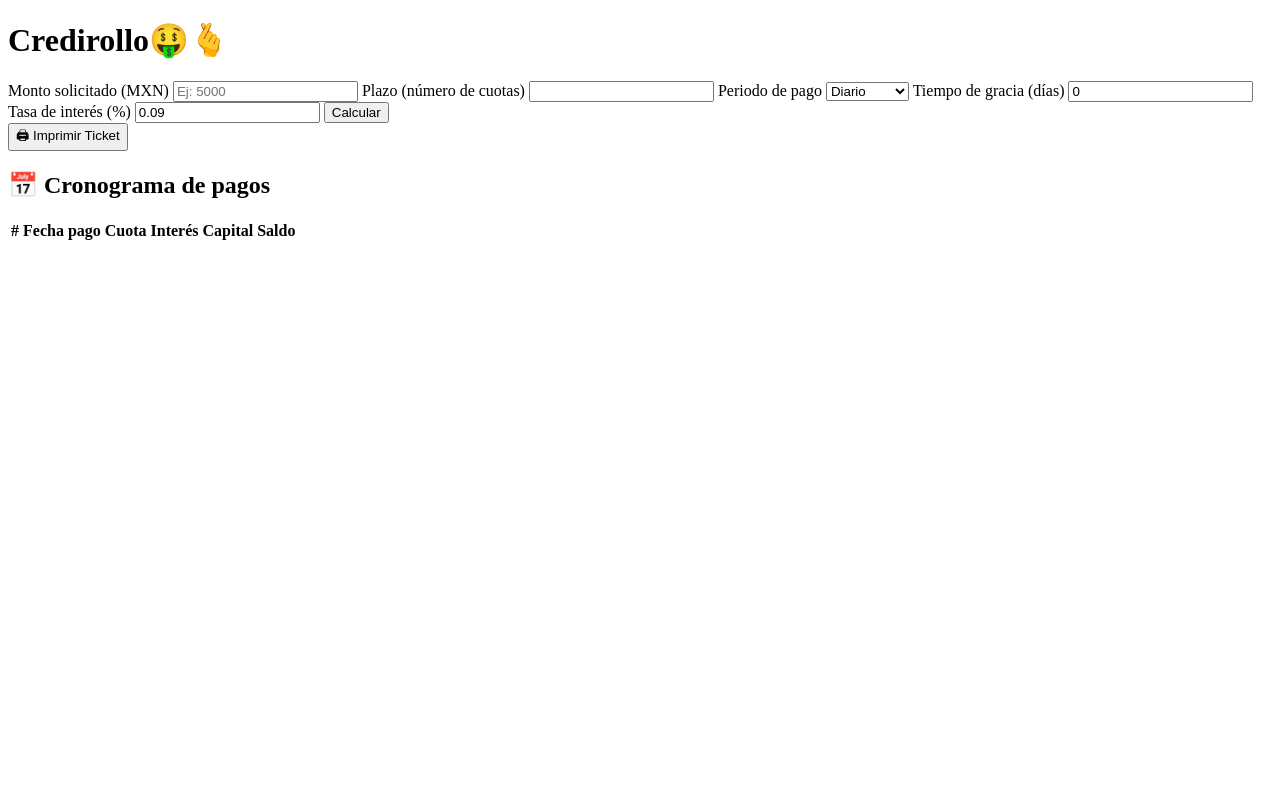
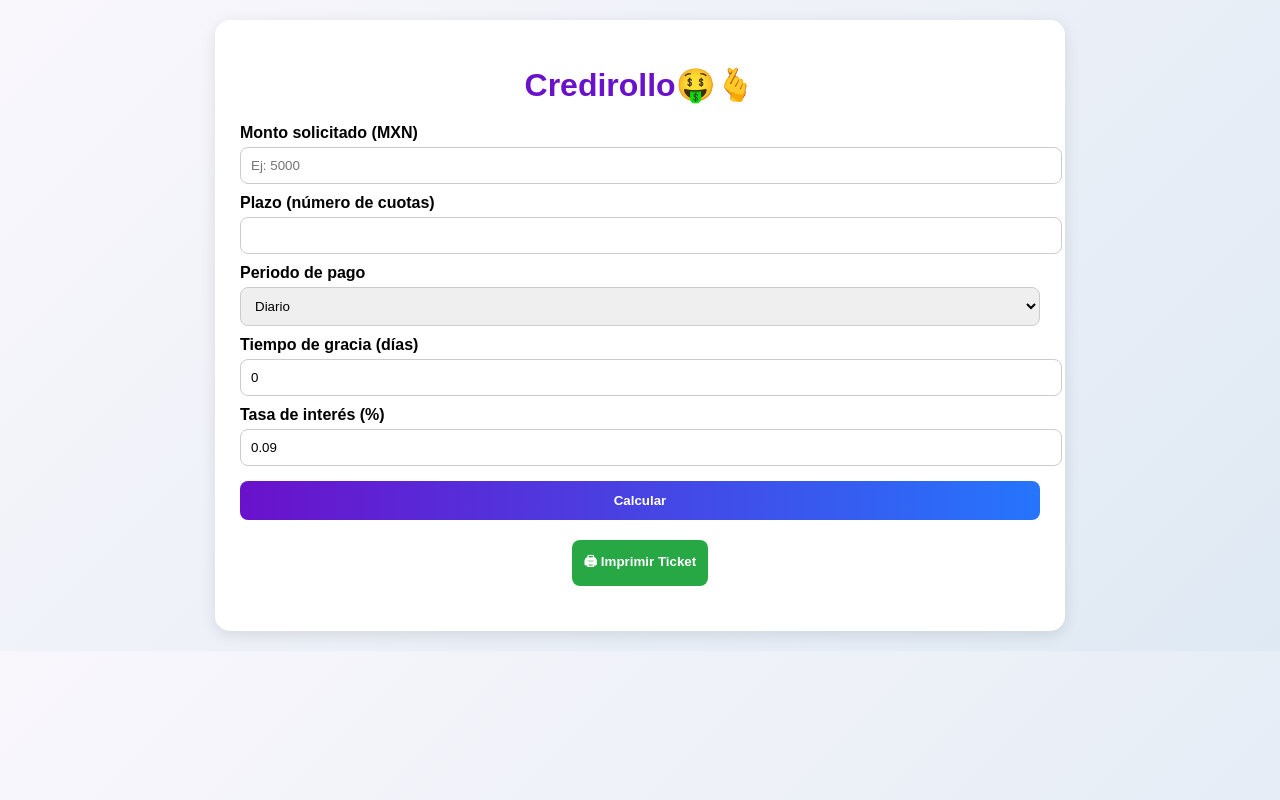
Before and after one commit to EduardDiaz-0/Credirollo, a plain HTML site: page index.html in a window 1280 px wide. Drawn offline with Linux system fonts and the light colour scheme.

Commit message:
Update index.html

```diff
--- a/index.html
+++ b/index.html
@@ -4,7 +4,7 @@
   <meta charset="UTF-8">
   <meta name="viewport" content="width=device-width, initial-scale=1.0">
   <title>Credirollo🤑🫰</title>
-  <link rel="stylesheet" href="estilo.css">
+  <link rel="stylesheet" href="style.css">
 </head>
 <body>
   <div class="container">
@@ -60,7 +60,7 @@
   </div>
 
   <!-- Conecta con tu JS externo -->
-  <script src="diseño.js"></script>
+  <script src="script.js"></script>
 
   <script>
     // Interés automático según periodo
```
